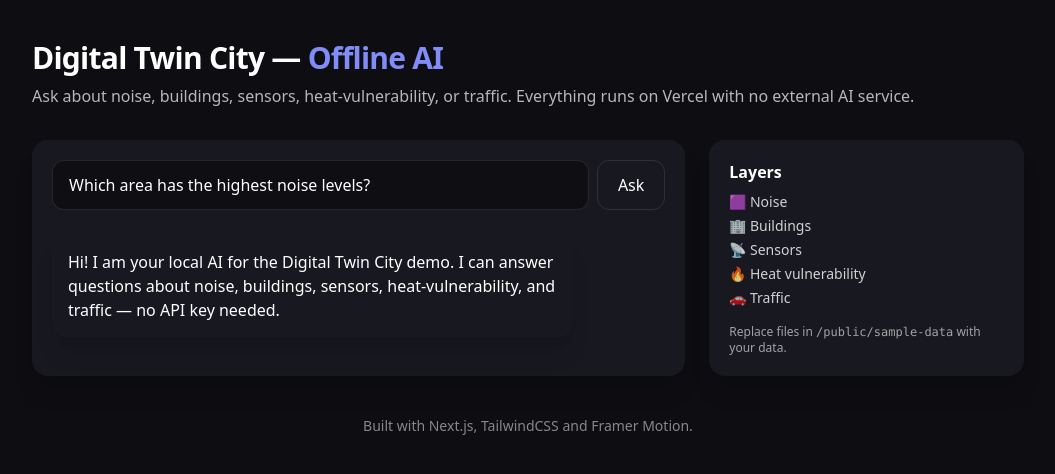
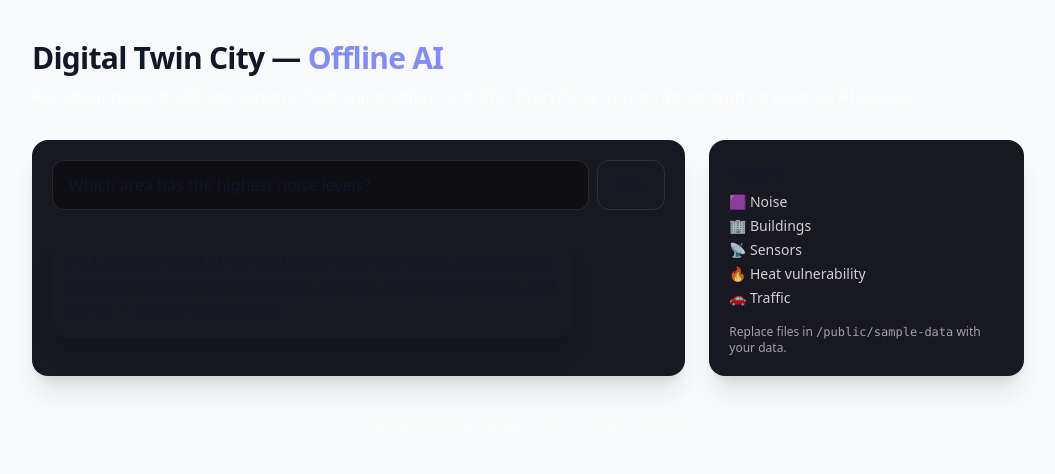
Before and after one commit to ay22youb/nasa-space-apps-challenge-, a Next.js app: page / in a window 1280 px wide. Shown: the top 474 px of the page, without its empty margins (112-1167 px from the left). Built offline with nearby package versions, Linux system fonts and the light colour scheme.

Commit message:
Update layout.tsx

```diff
--- a/app/layout.tsx
+++ b/app/layout.tsx
@@ -1,14 +1,14 @@
 import "./globals.css";
-import { ReactNode } from "react";
+import { ReactNode, useState, useEffect } from "react";
 
 export const metadata = {
   title: "Digital Twin City — Prototype",
-  description: "Interactive map, simulations, heatmap, and AI dock.",
+  description: "Interactive, persona-based urban simulation and AI dashboard.",
 };
 
 export default function RootLayout({ children }: { children: ReactNode }) {
   return (
-    <html lang="en">
+    <html lang="en" suppressHydrationWarning>
       <head>
         {/* Leaflet CSS */}
         <link
@@ -17,7 +17,9 @@ export default function RootLayout({ children }: { children: ReactNode }) {
           crossOrigin=""
         />
       </head>
-      <body>{children}</body>
+      <body className="bg-gray-50 dark:bg-gray-900 text-gray-900 dark:text-gray-100 transition-colors duration-300">
+        {children}
+      </body>
     </html>
   );
 }
```
